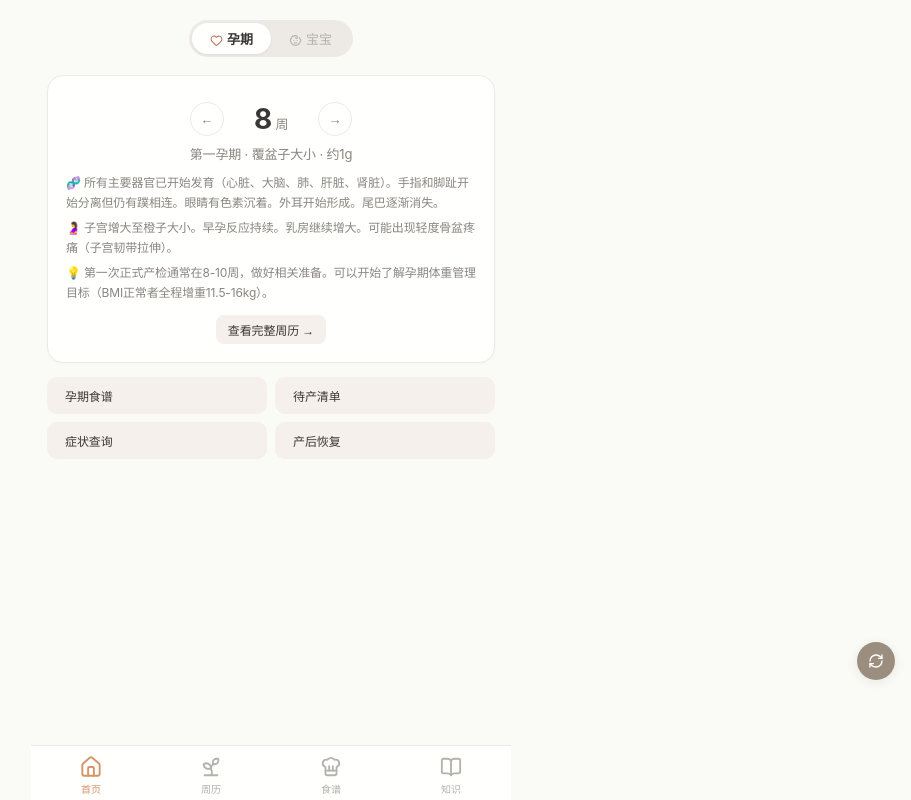
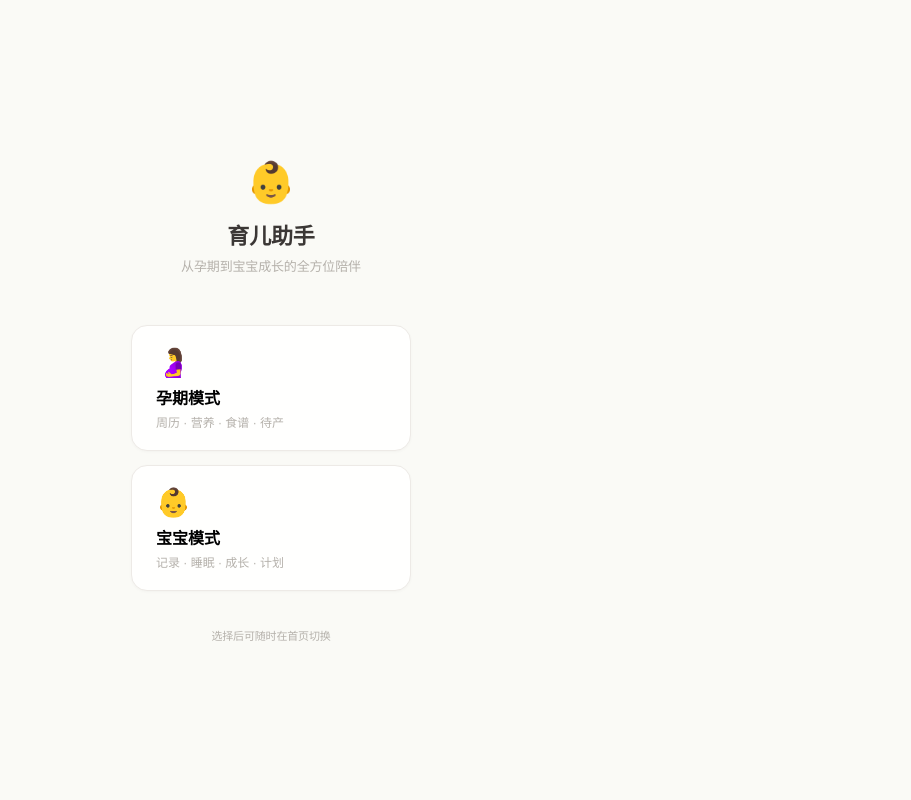
Before and after one commit to houyuzhong96/baby-care-app, a React (Vite) app: page / in a window 1280 px wide. Shown: the whole page, without its empty margins (369-1280 px from the left). Built offline with nearby package versions, Linux system fonts and the light colour scheme.

Commit message:
全新入门流程:先选择模式再进入,无选择不显示内容

```diff
--- a/src/App.tsx
+++ b/src/App.tsx
@@ -98,11 +98,55 @@ function DataSync() {
 }
 
 /* ======== App ======== */
+function Onboarding({ onSelect }: { onSelect: (m: 'pregnancy' | 'baby') => void }) {
+  return (
+    <div style={{ minHeight: '100vh', background: 'var(--bg)', display: 'flex', flexDirection: 'column', alignItems: 'center', justifyContent: 'center', padding: 32, maxWidth: 480, margin: '0 auto' }}>
+      <div style={{ textAlign: 'center', marginBottom: 48 }}>
+        <div style={{ fontSize: 40, marginBottom: 12 }}>👶</div>
+        <div style={{ fontSize: 22, fontWeight: 680, color: 'var(--text)', marginBottom: 6 }}>育儿助手</div>
+        <div style={{ fontSize: 13, color: 'var(--text-muted)', lineHeight: 1.6 }}>从孕期到宝宝成长的全方位陪伴</div>
+      </div>
+      <div style={{ display: 'flex', flexDirection: 'column', gap: 14, width: '100%', maxWidth: 280 }}>
+        <button onClick={() => onSelect('pregnancy')} style={{ padding: '20px 24px', borderRadius: 16, border: '0.5px solid var(--border)', background: 'var(--card)', cursor: 'pointer', textAlign: 'left', boxShadow: '0 1px 3px rgba(0,0,0,0.03)' }}>
+          <div style={{ fontSize: 28, marginBottom: 6 }}>🤰</div>
+          <div style={{ fontSize: 16, fontWeight: 600 }}>孕期模式</div>
+          <div style={{ fontSize: 12, color: 'var(--text-muted)', marginTop: 4 }}>周历 · 营养 · 食谱 · 待产</div>
+        </button>
+        <button onClick={() => onSelect('baby')} style={{ padding: '20px 24px', borderRadius: 16, border: '0.5px solid var(--border)', background: 'var(--card)', cursor: 'pointer', textAlign: 'left', boxShadow: '0 1px 3px rgba(0,0,0,0.03)' }}>
+          <div style={{ fontSize: 28, marginBottom: 6 }}>👶</div>
+          <div style={{ fontSize: 16, fontWeight: 600 }}>宝宝模式</div>
+          <div style={{ fontSize: 12, color: 'var(--text-muted)', marginTop: 4 }}>记录 · 睡眠 · 成长 · 计划</div>
+        </button>
+      </div>
+      <div style={{ marginTop: 36, fontSize: 11, color: 'var(--text-muted)' }}>选择后可随时在首页切换</div>
+    </div>
+  );
+}
+
 export default function App() {
   useEffect(() => { initApiKey(); }, []);
+  const [hasMode, setHasMode] = useState(() => {
+    const saved = localStorage.getItem('app_mode');
+    return saved === 'pregnancy' || saved === 'baby';
+  });
   const navigate = useNavigate();
+
+  if (!hasMode) {
+    return (
+      <Onboarding onSelect={(m) => {
+        localStorage.setItem('app_mode', m);
+        setHasMode(true);
+        window.dispatchEvent(new Event('modeChange'));
+      }} />
+    );
+  }
   const location = useLocation();
   const [showNav, setShowNav] = useState(true);
+  useEffect(() => {
+    const h = () => { const m = localStorage.getItem('app_mode'); if (m === 'pregnancy' || m === 'baby') setHasMode(true); };
+    window.addEventListener('modeChange', h);
+    return () => window.removeEventListener('modeChange', h);
+  }, []);
   const [appMode, setAppMode] = useState<'pregnancy'|'baby'>(() => (localStorage.getItem('app_mode') as any) || 'pregnancy');
 
   // Listen for mode changes from HomePage
```
